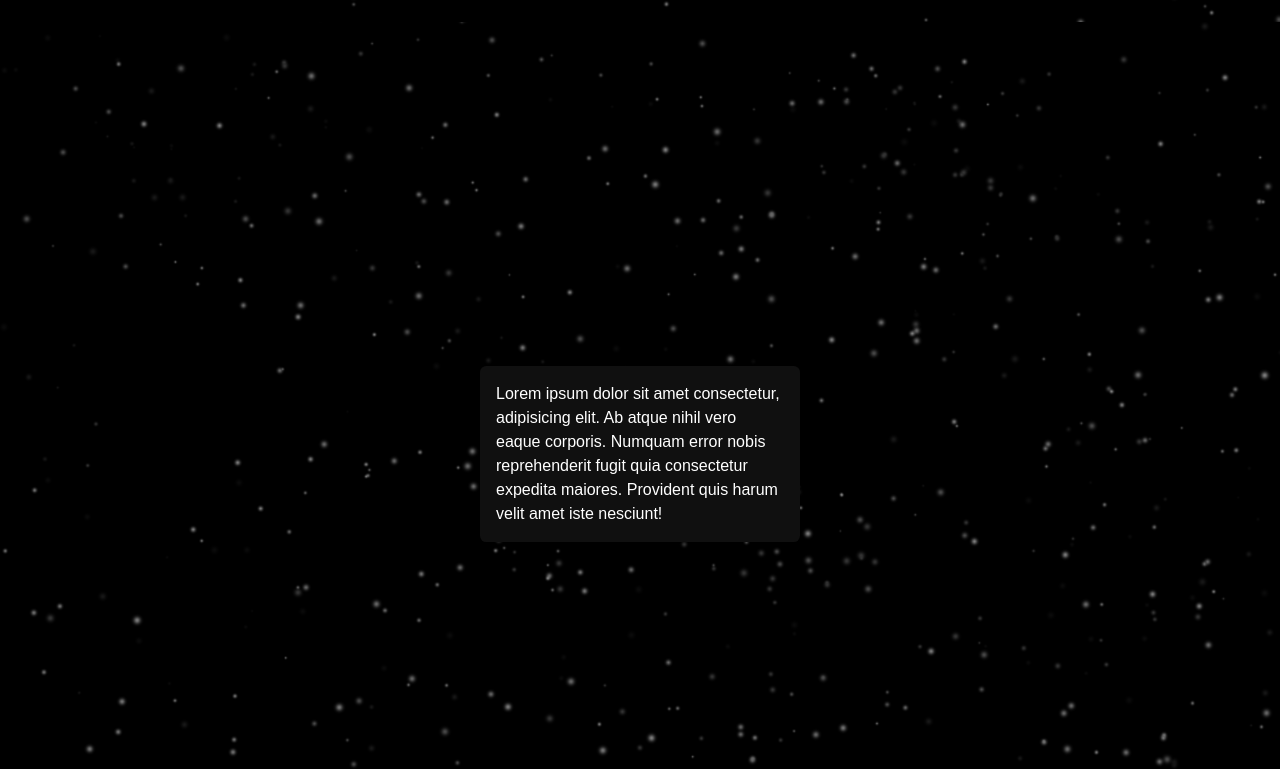
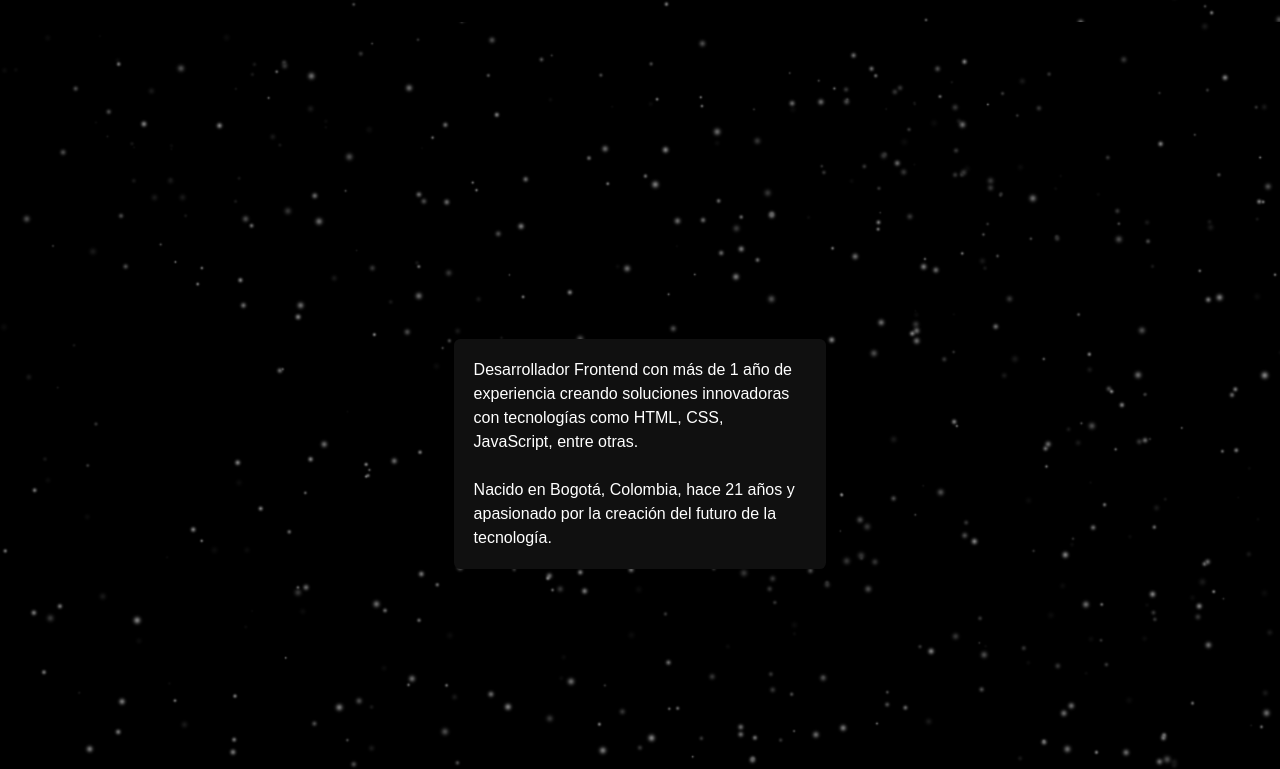
Before and after one commit to Gtifaro/gtifaro.github.io, a Next.js app: page / in a window 1280 px wide. Shown: the part 746-1515 px from the top of the page. Built offline with nearby package versions, Linux system fonts and the light colour scheme; a web font is replaced by a local one; what tailwindcss-animated would draw is missing.

Commit message:
Improve about desing

```diff
--- a/app/page.jsx
+++ b/app/page.jsx
@@ -15,7 +15,7 @@ export default function Home() {
   useEffect(() => {
     setTimeout(() => {
       setShow(true)
-    }, 500);
+    }, 350);
   }, [])
 
   useEffect(() => {
@@ -53,7 +53,7 @@ export default function Home() {
             <span className="select-none cursor-default text-[3.3vw] sm:text-[2vw] text-[#a1a1a1] block sm:text-center font-thin leading-[4vw] sm:leading-[2vw] animate-fade-down animate-duration-700 animate-ease-in-out">¡Hi! I’m</span>
             <span className="select-none cursor-default font-bold text-transparent sm:text-center text-[10vw] sm:text-[5vw] leading-[10vw] sm:leading-[5vw] bg-gradient-to-r from-purple-600 via-blue-600 to-cyan-500 bg-clip-text animate-fade animate-duration-500 animate-ease-in-out animate-delay-[350ms]"><span className="tl">G</span>abriel R. Tífaro</span>
             <span className="select-none cursor-default w-fit sm:mx-auto text-[5vw] sm:text-[2.5vw] text-left text-white block font-semibold leading-[5vw] sm:leading-[2.5vw] animate-fade animate-duration-500 animate-ease-in-out animate-delay-[600ms]">{cursor}<span className={`duration-200 ${finalCursor ? "opacity-100" : "opacity-0"}`}>|</span></span>
-            <div className="sm:grid sm:grid-cols-2 w-full h-auto mt-[1.75vw] sm:mt-[1vw] animate-fade-up animate-once animate-duration-500 animate-delay-[1200ms] flex items-center">
+            <div className="sm:grid sm:grid-cols-2 w-full h-auto mt-[1.75vw] sm:mt-[1vw] animate-fade-up animate-once animate-duration-500 animate-delay-[600ms] flex items-center">
               <div className="float-left w-fit sm:w-full h-auto">
                 <Link href="/#contact" className="float-right duration-200 w-fit mr-[1vw] py-[1vw] px-[2vw] sm:px-[1vw] sm:py-[.5vw] box-border rounded-[1vw] sm:rounded-[.5vw] hover:text-[#141414] text-[#00FFFF] border-[.1px] border-[#00FFFF] hover:bg-[#00FFFF] text-[3vw] sm:text-[1vw]">Contact</Link>
               </div>
@@ -65,9 +65,8 @@ export default function Home() {
           </div>
         </div>
         <div id="about" className="h-screen relative text-white flex items-center z-20">
-          <div className="w-[90vw] sm:w-[25vw] mx-auto h-[30vw] sm:h-auto p-[2.5vw] sm:p-[1.25vw] rounded-[1vw] sm:rounded-[.5vw] text-[3.25vw] sm:text-[1.25vw] duration-200 ease-in-out bg-[#101010]">
-            Lorem ipsum dolor sit amet consectetur, adipisicing elit. Ab atque nihil vero eaque corporis. Numquam error nobis reprehenderit fugit quia consectetur expedita maiores. Provident quis harum velit amet iste nesciunt!
-            {/* Desarrollador Frontend con más de 1 año de experiencia creando soluciones innovadoras con tecnologías como HTML, CSS, JavaScript, entre otras. Nacido en Bogotá, Colombia, hace 21 años y apasionado por la creación del futuro de la tecnología. */}
+          <div className="w-[75vw] sm:w-[29vw] mx-auto h-auto p-[2.5vw] sm:p-[1.5vw] rounded-[1vw] sm:rounded-[.5vw] text-[3.25vw] sm:text-[1.25vw] duration-200 ease-in-out bg-[#101010]">
+            Desarrollador Frontend con más de 1 año de experiencia creando soluciones innovadoras con tecnologías como HTML, CSS, JavaScript, entre otras.<br/><br/> Nacido en Bogotá, Colombia, hace 21 años y apasionado por la creación del futuro de la tecnología.
           </div>
         </div>
         <div id="work" className="h-screen relative text-white z-20">
```
